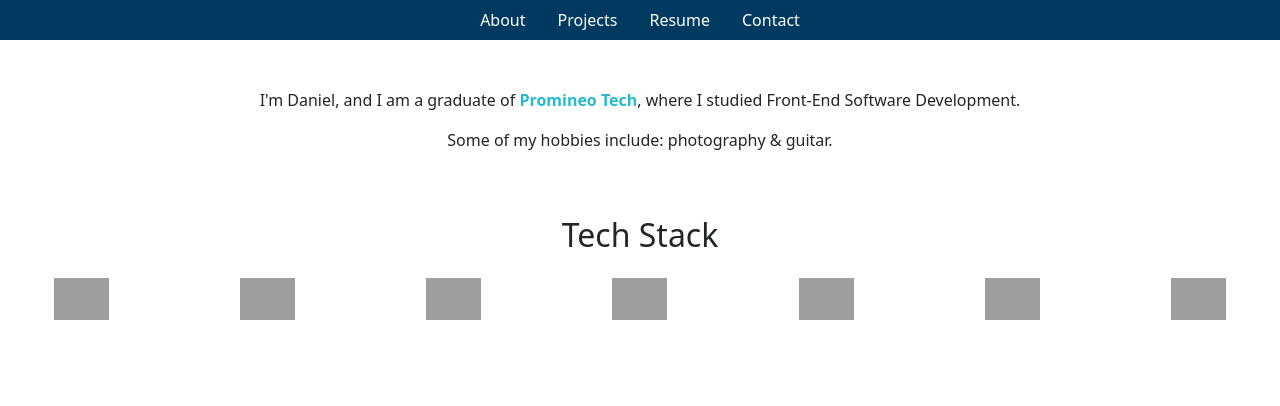
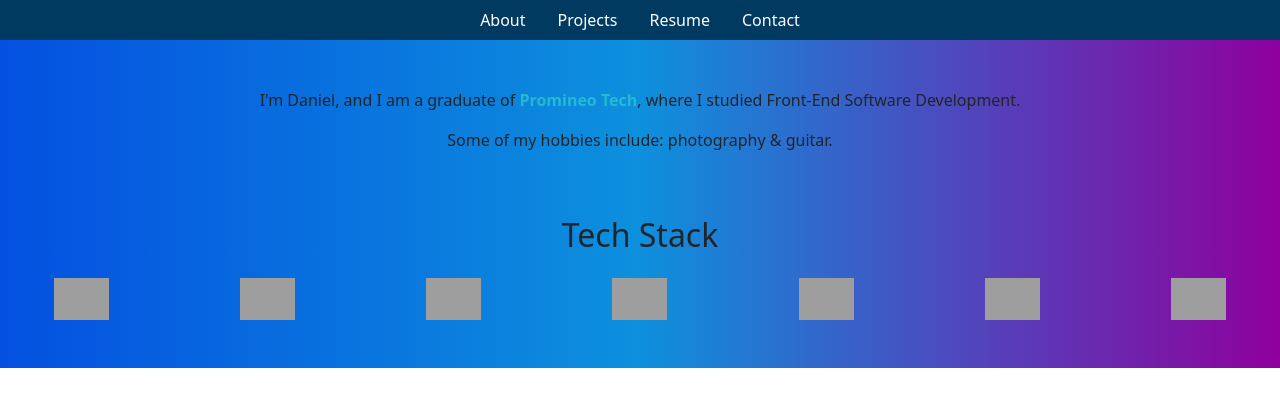
Before and after one commit to daniel-cox/CoreGatewayE2E, a website: page index.html in a window 1280 px wide. Drawn offline with nearby package versions, Linux system fonts and the light colour scheme; grey boxes are pictures that could not be loaded; some icons are missing.

Commit message:
added gradient to about section

```diff
--- a/css/main.css
+++ b/css/main.css
@@ -16,6 +16,10 @@ strong{color:#25BAD0};
     height: 300px;
 }
 
+section.aboutMe.pb-5 {
+    background-image: linear-gradient(to right,#0450e0,#0d90dd,#8f009d);
+}
+
 .tech img{
     width: 55px;
 }
```
